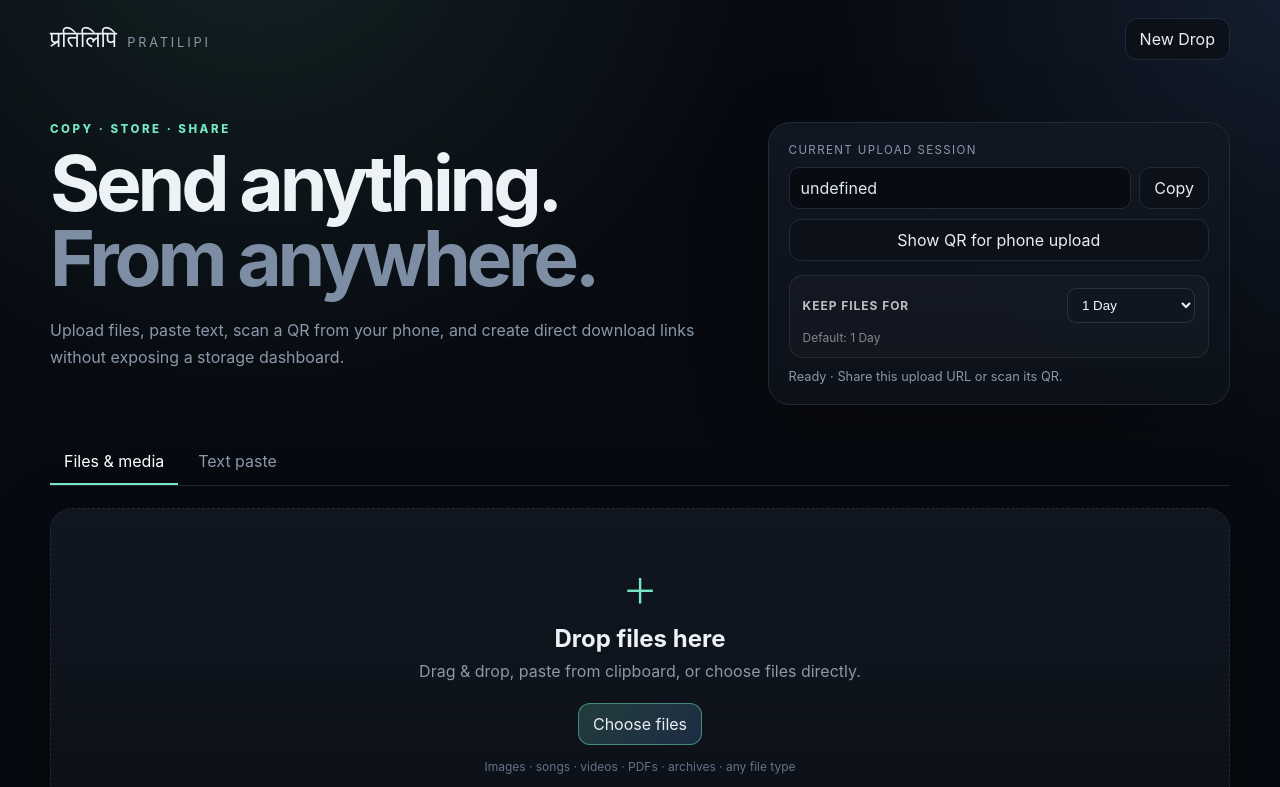
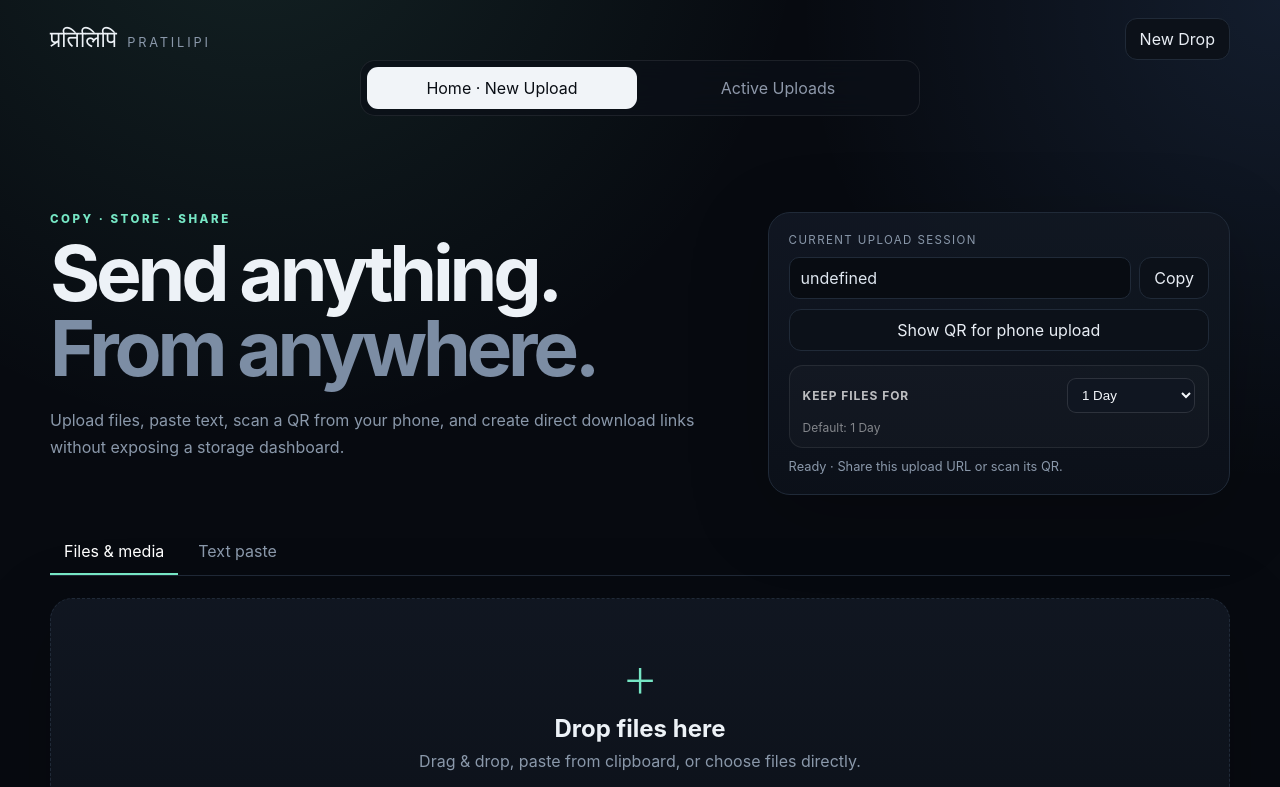
Before and after one commit to Loverof-Darkness/pratilipi, a website built with Vite: page index.html in a window 1280 px wide. Shown: the top 787 px of the page. Built offline with nearby package versions, Linux system fonts and the light colour scheme; files whose address does not match are found by name.

Commit message:
Add Home and Active Uploads navigation

```diff
--- a/index.html
+++ b/index.html
@@ -9,6 +9,7 @@
   </head>
   <body>
     <div id="app"></div>
+    <script src="/navigation.js"></script>
     <script src="/expiry.js"></script>
     <script type="module" src="/src/main.js"></script>
   </body>
```
